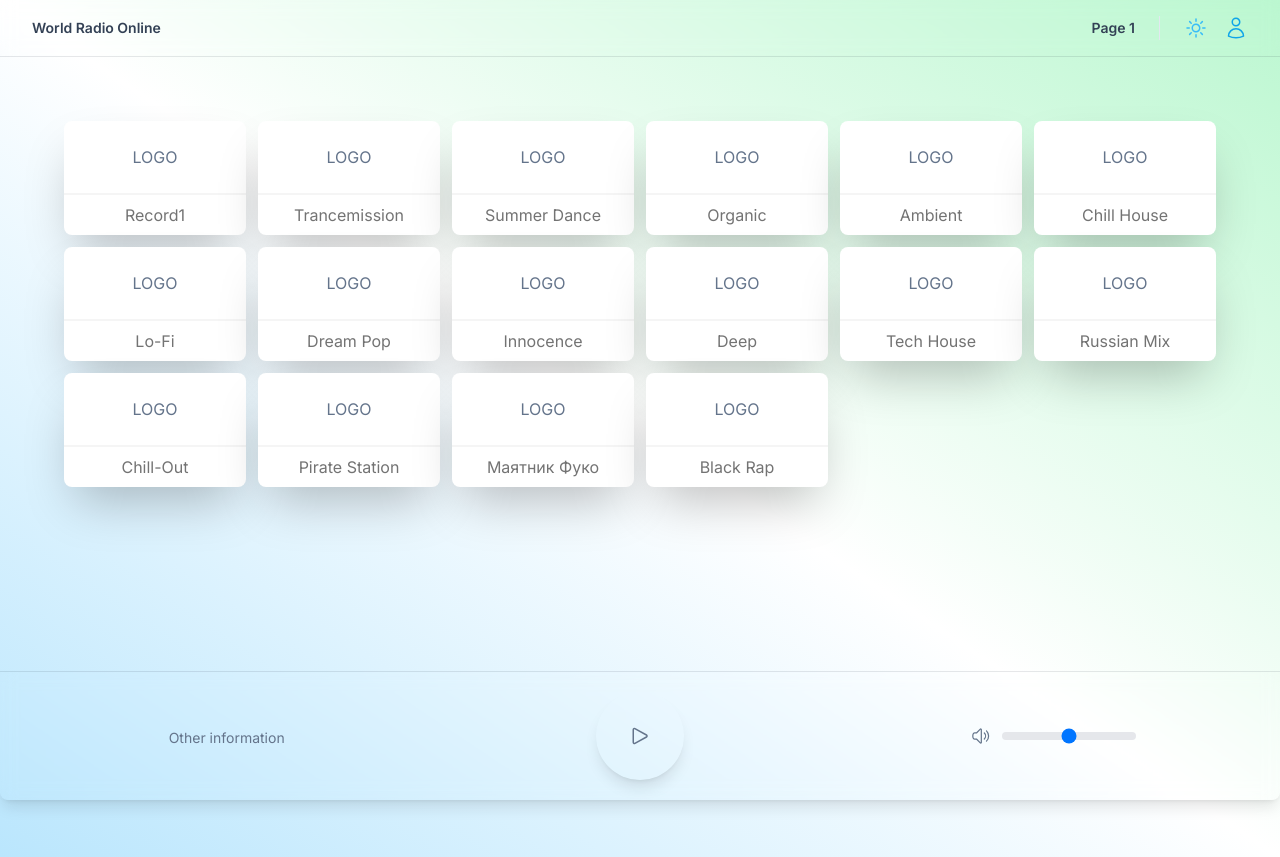
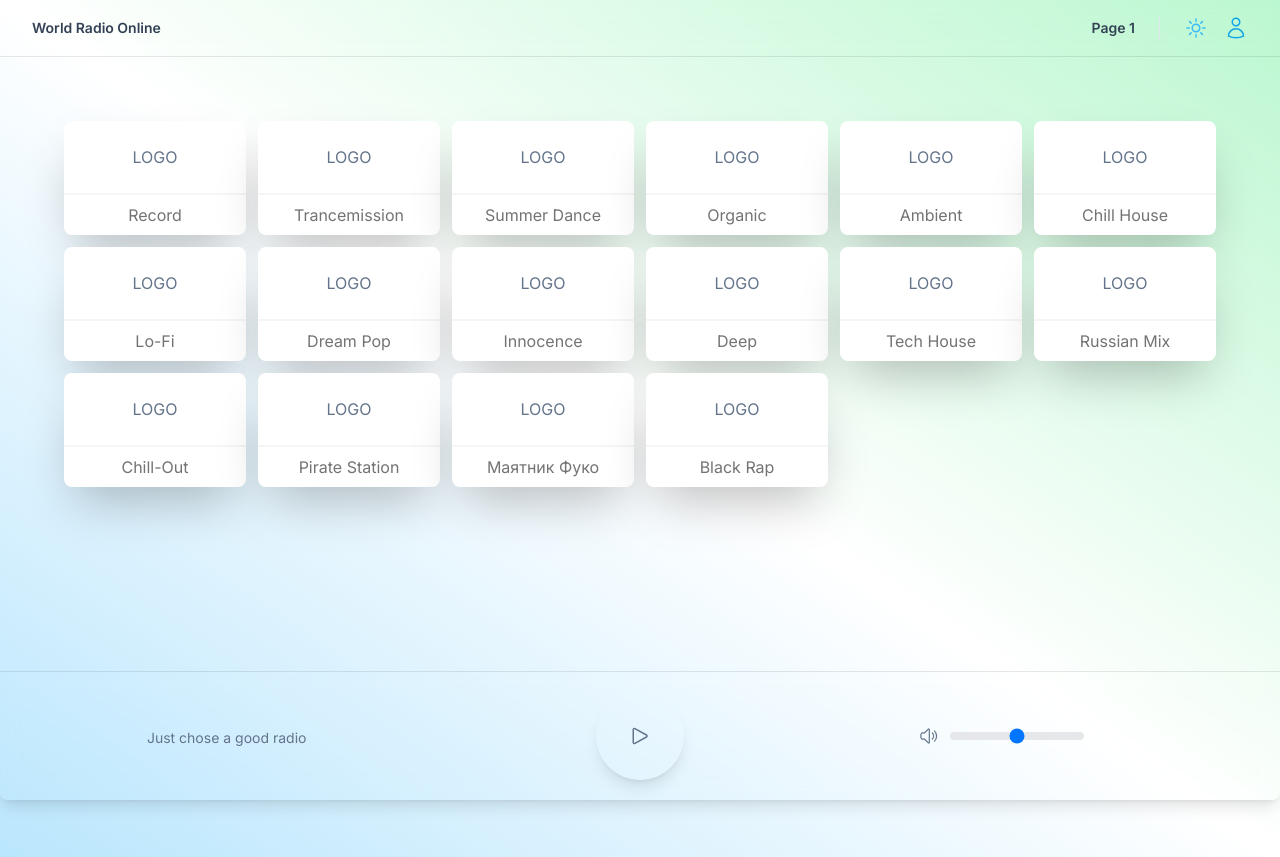
Before and after one commit to anbalabanov/just-to-train, a Next.js app: page /radio-online/ in a window 1280 px wide. Built offline with nearby package versions, Linux system fonts and the light colour scheme.

Commit message:
feat(animation): add equalizer animation

```diff
--- /dev/null
+++ b/app/components/common/equalizer/Equalizer.tsx
@@ -0,0 +1,17 @@
+"use client";
+
+export const Equalizer = ({ playing }: { playing: boolean }) => {
+  return (
+    <div className="flex justify-center w-24 rotate-180 ml-2">
+      {playing && (
+        <div className="flex justify-between align-middle w-20">
+          <div className="relative w-2 h-4 bg-sky-400 animate-upDown1 ml-2"></div>
+          <div className="relative w-2 h-4 bg-sky-400 animate-upDown2 ml-2"></div>
+          <div className="relative w-2 h-4 bg-sky-400 animate-upDown3 ml-2"></div>
+          <div className="relative w-2 h-4 bg-sky-400 animate-upDown4 ml-2"></div>
+          <div className="relative w-2 h-4 bg-sky-400 animate-upDown5 ml-2"></div>
+        </div>
+      )}
+    </div>
+  );
+};
--- a/app/components/layout/footer/footer.tsx
+++ b/app/components/layout/footer/footer.tsx
@@ -3,6 +3,7 @@ import { useAppSelector } from "@/app/redux/hooks";
 import useAudio from "@/app/hooks/useAudio";
 import { Volume } from "@/app/components/elements/Volume";
 import { PauseIcon, PlayIcon } from "@heroicons/react/24/outline";
+import { Equalizer } from "@/app/components/common/equalizer/Equalizer";
 
 function Footer() {
   const { name, url } = useAppSelector(
@@ -18,7 +19,9 @@ function Footer() {
           <div className="grid grid-cols-3 items-center justify-end justify-items-center md:grid-cols-3 h-full">
             <div className="hover:text-sky-500 dark:hover:text-sky-400">
               <h3 className="text-l lg:text-2xl font-medium">{name}</h3>
-              <p className="text-xs lg:text-sm mt-1">Other information</p>
+              <p className="text-xs lg:text-sm mt-1">
+                {name ? "106.3" : "Just chose a good radio"}
+              </p>
             </div>
             <div
               className="p-4 md:p-6 lg:p-8 rounded-full bg-red-light shadow-lg cursor-pointer hover:text-sky-500 dark:hover:text-sky-400"
@@ -30,8 +33,9 @@ function Footer() {
                 <PlayIcon className="w-6 h-6" />
               )}
             </div>
-            <div className="hover:text-sky-500 dark:hover:text-sky-400">
+            <div className="hover:text-sky-500 dark:hover:text-sky-400 flex">
               <Volume mute={mute} toggleMute={toggleMute} />
+              <Equalizer playing={playing} />
             </div>
           </div>
         </div>
--- a/app/radio.ts
+++ b/app/radio.ts
@@ -1,7 +1,7 @@
 export const radioList = [
   {
     id: 10000,
-    name: "Record1",
+    name: "Record",
     url: "https://radiorecord.hostingradio.ru/rr_main96.aacp",
   },
   {
--- a/tailwind.config.ts
+++ b/tailwind.config.ts
@@ -1,21 +1,28 @@
-import type { Config } from 'tailwindcss'
+import type { Config } from "tailwindcss";
 
 const config: Config = {
-  darkMode: 'class',
+  darkMode: "class",
   content: [
-    './pages/**/*.{js,ts,jsx,tsx,mdx}',
-    './components/**/*.{js,ts,jsx,tsx,mdx}',
-    './app/**/*.{js,ts,jsx,tsx,mdx}',
+    "./pages/**/*.{js,ts,jsx,tsx,mdx}",
+    "./components/**/*.{js,ts,jsx,tsx,mdx}",
+    "./app/**/*.{js,ts,jsx,tsx,mdx}",
   ],
   theme: {
-    extend: {
-      backgroundImage: {
-        'gradient-radial': 'radial-gradient(var(--tw-gradient-stops))',
-        'gradient-conic':
-          'conic-gradient(from 180deg at 50% 50%, var(--tw-gradient-stops))',
+    extend: {},
+    keyframes: {
+      upDown: {
+        "0%": { height: "0" },
+        "100%": { height: "25px" },
       },
+    },
+    animation: {
+      upDown1: "upDown 0.7s infinite alternate",
+      upDown2: "upDown 0.6s infinite alternate",
+      upDown3: "upDown 0.9s infinite alternate",
+      upDown4: "upDown 0.3s infinite alternate",
+      upDown5: "upDown 0.4s infinite alternate",
     },
   },
   plugins: [],
-}
-export default config
+};
+export default config;
```
